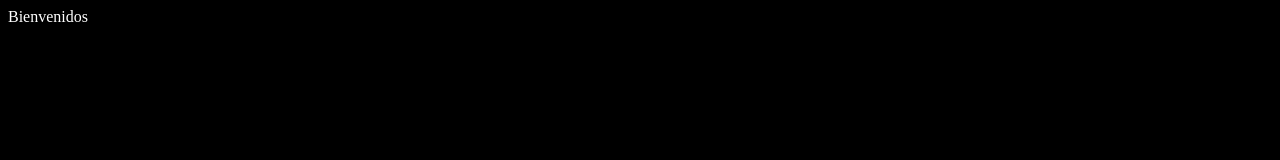
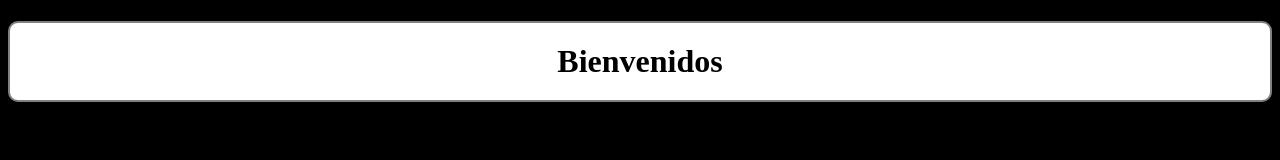
Before and after one commit to rodolfomtzp/prueba_iti_git, a plain HTML site: page index.html in a window 1280 px wide. Drawn offline with Linux system fonts and the light colour scheme.

Commit message:
Agregue h1 a bienvenida y di disenyo en el css, cambiando...

```diff
--- a/css/style.css
+++ b/css/style.css
@@ -2,3 +2,13 @@ body{
     background-color: #000;
     color: #fff;
 }
+
+h1{
+    display: block;
+    border: 2px solid grey;
+    background-color: #fff;
+    color: #000;
+    text-align: center;
+    padding: 20px 0px;
+    border-radius: 10px;
+}
--- a/index.html
+++ b/index.html
@@ -7,7 +7,7 @@
     <link rel="stylesheet" href="css/style.css">
 </head>
 <body>
-    Bienvenidos
+    <h1>Bienvenidos</h1>
 
     <script src="js/script.js"></script>
 </body>
```
